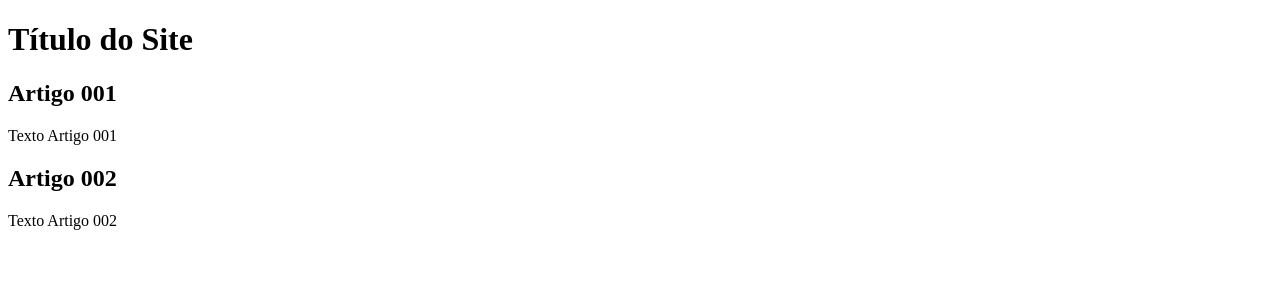
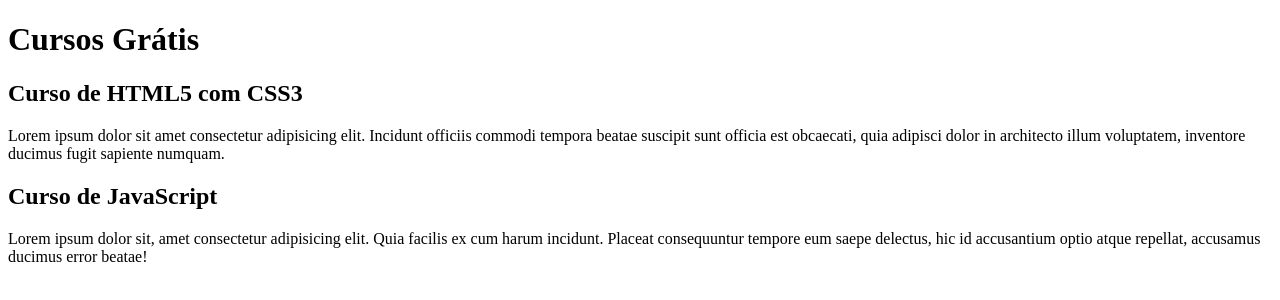
Before and after one commit to vitoremanuelcruzvieira/projeto-site, a plain HTML site: page index.html in a window 1280 px wide. Drawn offline with Linux system fonts and the light colour scheme.

Commit message:
Comecei a escrever o conteudo

```diff
--- a/index.html
+++ b/index.html
@@ -8,15 +8,15 @@
 <body>
     <main>
         <header>
-            <h1>Título do Site</h1>
+            <h1>Cursos Grátis</h1>
         </header>
         <article>
-            <h2>Artigo 001</h2>
-            <p>Texto Artigo 001</p>
+            <h2>Curso de HTML5 com CSS3</h2>
+            <p>Lorem ipsum dolor sit amet consectetur adipisicing elit. Incidunt officiis commodi tempora beatae suscipit sunt officia est obcaecati, quia adipisci dolor in architecto illum voluptatem, inventore ducimus fugit sapiente numquam.</p>
         </article>
         <article>
-            <h2>Artigo 002</h2>
-            <p>Texto Artigo 002</p>
+            <h2>Curso de JavaScript</h2>
+            <p>Lorem ipsum dolor sit, amet consectetur adipisicing elit. Quia facilis ex cum harum incidunt. Placeat consequuntur tempore eum saepe delectus, hic id accusantium optio atque repellat, accusamus ducimus error beatae!</p>
         </article>
     </main>
 </body>
```
